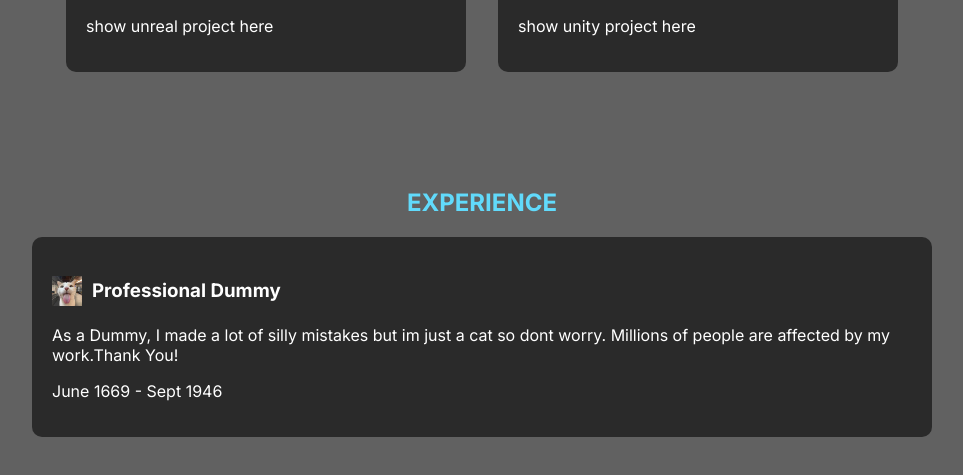
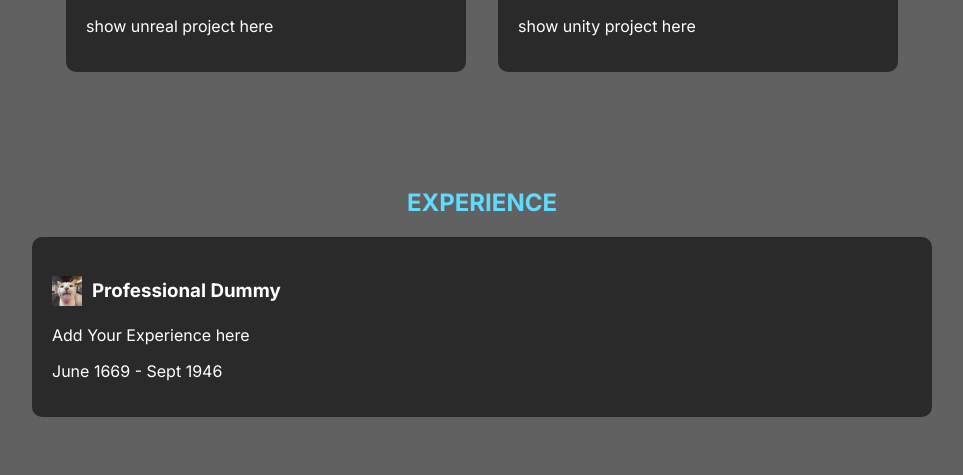
Before and after one commit to DhruvOP6T9/byte2kyteworkshopbymlscmita, a plain HTML site: page ByteKyte/index.html in a window 1280 px wide. Shown: the part 1937-2412 px from the top of the page, without its empty margins (158-1121 px from the left). Drawn offline with nearby package versions, Linux system fonts and the light colour scheme; a script that the page names is missing; files whose address does not match are found by name; a web font is replaced by a local one.

Commit message:
Update index.html

```diff
--- a/ByteKyte/index.html
+++ b/ByteKyte/index.html
@@ -98,7 +98,7 @@
                   <img src="C:\Users\TUF F15\Desktop\programming\ByteKyte\woah.jpeg" alt="Google Logo" /> Professional Dummy
                 </h3>
                 <p>
-                  As a Dummy, I made a lot of silly mistakes but im just a cat so dont worry. Millions of people are affected by my work.Thank You!
+                  Add Your Experience here
                 </p>
                 <p>June 1669 - Sept 1946</p>
               </div>
```
